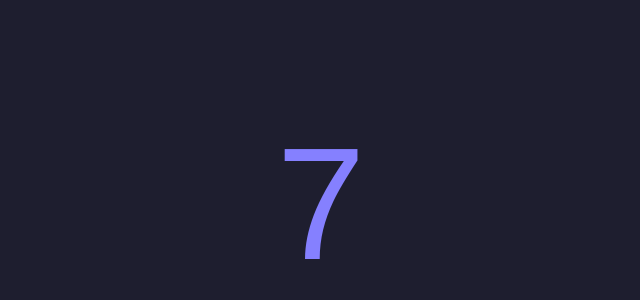
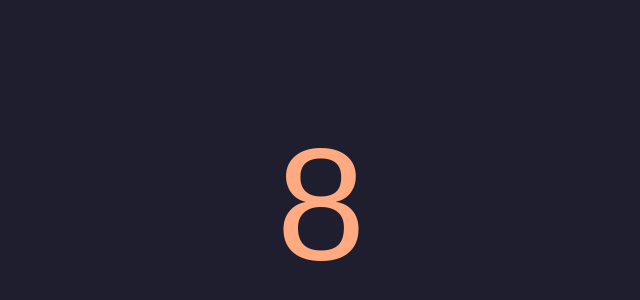
Before and after one commit to Horgix/payfit-demo-kargo, a plain HTML site: page index.html in a window 1280 px wide. Shown: the part 196-496 px from the top of the page, without its empty margins (319-959 px from the left). Drawn offline with Linux system fonts and the light colour scheme.

Commit message:
feat: bump from v7 to v8

```diff
--- a/index.html
+++ b/index.html
@@ -24,7 +24,7 @@
 </head>
 <body>
     <!-- Change only this number to trigger a new release -->
-    <div id="number" class="number">7</div>
+    <div id="number" class="number">8</div>
 
     <script>
         // Function to generate color based on the number
```
